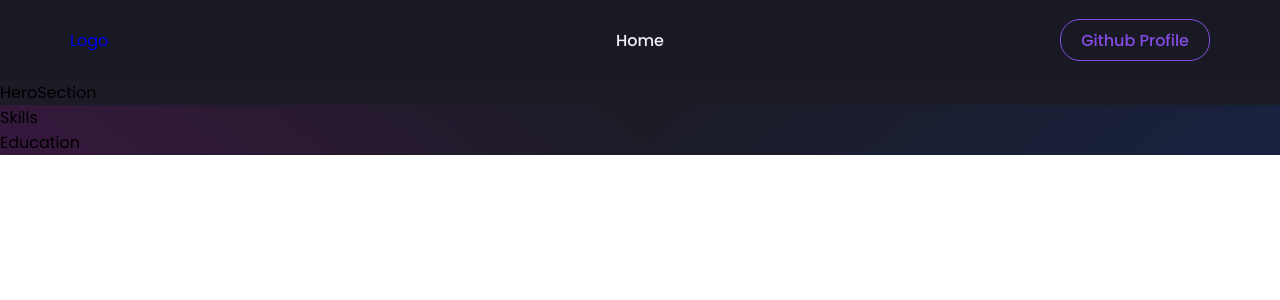
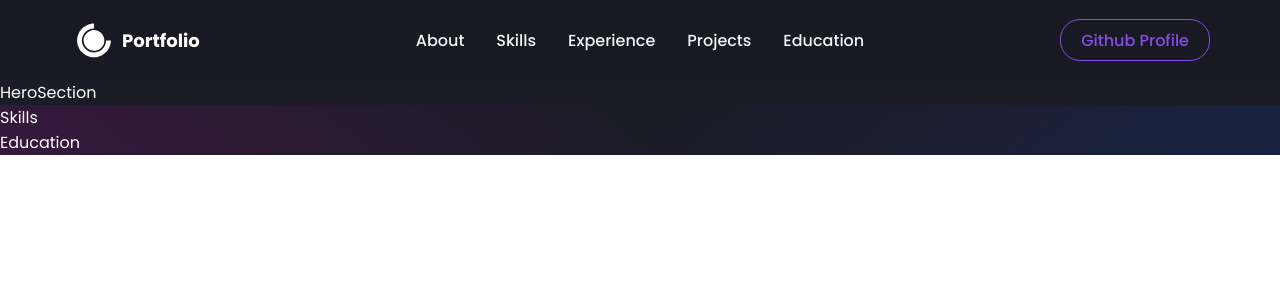
Before and after one commit to DeeprajGawand/Portfolio-website, a React (Create React App) app: page / in a window 1280 px wide. Shown: the top 300 px of the page. Built offline with nearby package versions, Linux system fonts and the light colour scheme.

Commit message:
navbar index.js completed

```diff
--- a/src/App.js
+++ b/src/App.js
@@ -46,4 +46,4 @@
 
 export default App;
 
-//time 24:15
+//time 26:42
--- a/src/components/Education/index.js
+++ b/src/components/Education/index.js
@@ -1,8 +1,15 @@
 import React from 'react'
+import styled from 'styled-components'
+
+const Color = styled.div`
+color : white`
 
 const Education = () => {
   return (
-    <div>Education</div>
+<Color>
+Education
+</Color>
+
   )
 }
 
--- a/src/components/HeroSection/index.js
+++ b/src/components/HeroSection/index.js
@@ -1,8 +1,17 @@
 import React from 'react'
+import styled from 'styled-components'
+const Wrapper = styled.div`
+color : white
+`
 
 const HeroSection = () => {
   return (
-    <div>HeroSection</div>
+
+    <Wrapper>
+      {/* <div>HeroSection</div> */}
+      HeroSection
+    </Wrapper>
+
   )
 }
 
--- a/src/components/Navbar/index.js
+++ b/src/components/Navbar/index.js
@@ -2,6 +2,11 @@
 import styled from "styled-components";
 import { Link as LinkR } from 'react-router-dom';
 import { GitHub } from '@mui/icons-material';
+import { DiCssdeck } from 'react-icons/di';
+import { FaBars } from 'react-icons/fa';
+import { useTheme } from 'styled-components';
+import { Bio } from '../../data/constants';
+
 
 const Nav = styled.div`
 background-color: ${({theme}) => theme.card_light};
@@ -114,18 +119,110 @@
     font-size: 14px;
     }`;
 
+    const MobileMenu = styled.div`
+    display: flex;
+    flex-direction: column;
+    justify-content: center;
+    gap: 16px;
+    position: absolute;
+    top: 80px;
+    right: 0;
+    width: 100%;
+    padding: 12px 40px 24px 40px;
+    background: ${({ theme }) => theme.card_light+99};
+    transition: all 0.6s ease-in-out;
+    transform: ${({ isOpen }) => (isOpen ? 'translateY(0)' : 'translateY(-100%)')};
+    border-radius: 0 0 20px 20px;
+    box-shadow: 0 0 10px 0 rgba(0, 0, 0, 0.2);
+    opacity: ${({ isOpen }) => (isOpen ? '100%' : '0')};
+    z-index: ${({ isOpen }) => (isOpen ? '1000' : '-1000')};`
+
+  const MobileLink = styled.a`
+  color: ${({ theme }) => theme.text_primary};
+  font-weight: 500;
+  cursor: pointer;
+  transition: all 0.2s ease-in-out;
+  text-decoration: none;
+  :hover {
+    color: ${({ theme }) => theme.primary};
+  }
+
+  &.active {
+    border-bottom: 2px solid ${({ theme }) => theme.primary};
+  }
+`;
+
+  const MobileMenuLink = styled(LinkR)`
+  color: ${({ theme }) => theme.text_primary};
+  font-weight: 500;
+  cursor: pointer;
+  transition: all 0.2s ease-in-out;
+  text-decoration: none;
+  :hover {
+    color: ${({ theme }) => theme.primary};
+  }
+
+  &.active {
+    border-bottom: 2px solid ${({ theme }) => theme.primary};
+  }
+`;
+
+    export const Span = styled.div`
+    padding: 0 4px;
+    font-weight: bold;
+    font-size: 18px;`;
+
 const Navbar = () => {
+  const [isOpen, setIsOpen] = React.useState(false);
+  const theme = useTheme();
   return (
   <Nav>
     <NavContainer>
-      <NavLogo>Logo</NavLogo>
-      <MobileIcon> Mobile</MobileIcon>
+    <NavLogo to='/'>
+          <a style={{ display: "flex", alignItems: "center", color: "white", marginBottom: '20;', cursor: 'pointer' }}>
+            <DiCssdeck size="3rem" /> <Span>Portfolio</Span>
+          </a>
+
+        </NavLogo>
+        <MobileIcon>
+         <FaBars
+         onClick={()=>{
+          setIsOpen(!isOpen);
+         }}
+         />
+
+      </MobileIcon>
       <NavItems>
-        <NavLink>Home</NavLink>
+      <NavLink href="#about">About</NavLink>
+      <NavLink href='#skills'>Skills</NavLink>
+      <NavLink href='#experience'>Experience</NavLink>
+      <NavLink href='#projects'>Projects</NavLink>
+      <NavLink href='#education'>Education</NavLink>
       </NavItems>
       <ButtonContainer>
-        <GitHubButton> Github Profile</GitHubButton>
+      <GitHubButton href={Bio.github} target="_blank">Github Profile</GitHubButton>
       </ButtonContainer>
+      {
+          isOpen &&
+          <MobileMenu isOpen={isOpen}>
+            <MobileLink href="#about" onClick={() => {
+              setIsOpen(!isOpen)
+            }}>About</MobileLink>
+            <MobileLink href='#skills' onClick={() => {
+              setIsOpen(!isOpen)
+            }}>Skills</MobileLink>
+            <MobileLink href='#experience' onClick={() => {
+              setIsOpen(!isOpen)
+            }}>Experience</MobileLink>
+            <MobileLink href='#projects' onClick={() => {
+              setIsOpen(!isOpen)
+            }}>Projects</MobileLink>
+            <MobileLink href='#education' onClick={() => {
+              setIsOpen(!isOpen)
+            }}>Education</MobileLink>
+            <GitHubButton style={{padding: '10px 16px',background: `${theme.primary}`, color: 'white',width: 'max-content'}} href={Bio.github} target="_blank">Github Profile</GitHubButton>
+          </MobileMenu>
+        }
     </NavContainer>
   </Nav>
   );
--- a/src/components/Skills/index.js
+++ b/src/components/Skills/index.js
@@ -1,8 +1,15 @@
 import React from 'react'
+import styled from 'styled-components'
 
+const Styled = styled.div`
+color :white;
+`
 const Skills = () => {
   return (
-    <div>Skills</div>
+    <Styled>
+      <div>Skills</div>
+    </Styled>
+
   )
 }
 
```
